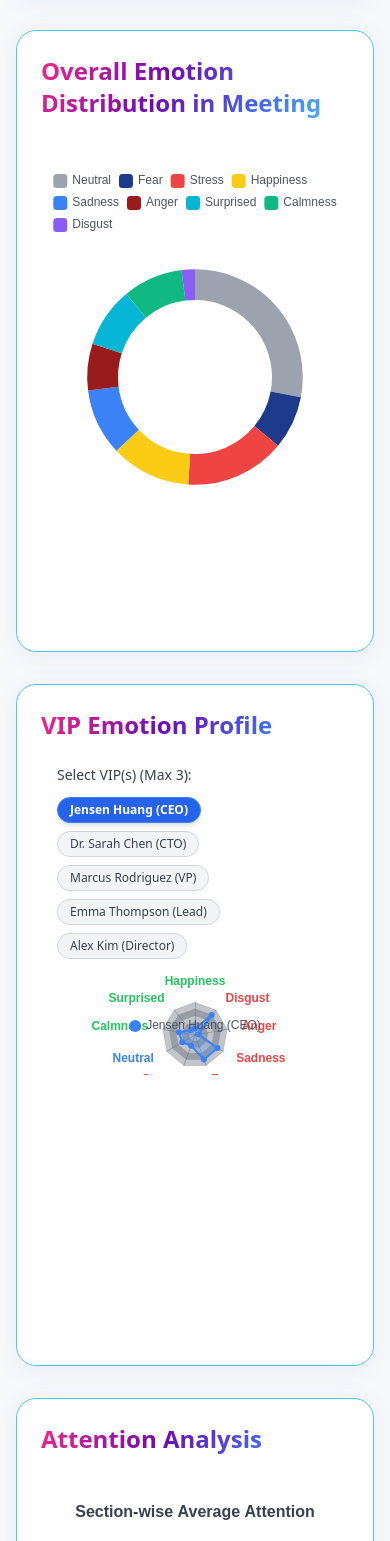
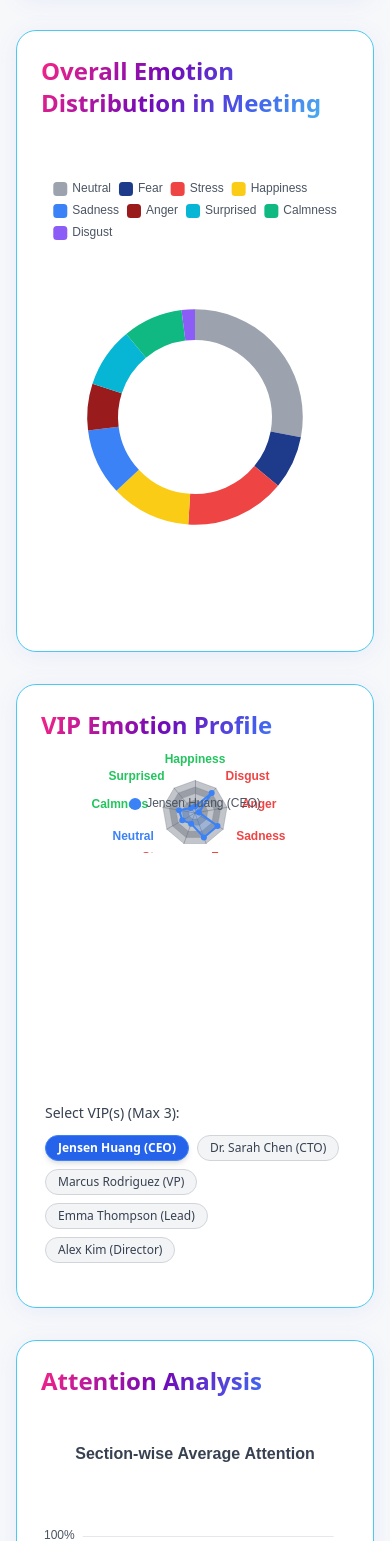
Before and after one commit to emredursunn/conference-camera-analysis-dashboard, a Next.js app: page /dashboard in a window 390 px wide. Shown: the part 2272-3813 px from the top of the page. Built offline with nearby package versions, Linux system fonts and the light colour scheme.

Commit message:
Fix: Grafik kaymalarını önlemek için donut chart responsive hale getirildi ve legend/grafik arası boşluk optimize edildi

```diff
--- a/app/dashboard/components/OverallEmotionDonutChart.tsx
+++ b/app/dashboard/components/OverallEmotionDonutChart.tsx
@@ -58,8 +58,9 @@ const OverallEmotionDonutChart: FC<Props> = ({ data = defaultOverallEmotionDistr
       formatter: "{b}: {d}%",
     },
     legend: {
-      top: 42,
+      top: 50,
       left: "center",
+
       itemWidth: 14,
       itemHeight: 14,
       textStyle: { color: "#4B5563", fontSize: 12 },
@@ -71,6 +72,7 @@ const OverallEmotionDonutChart: FC<Props> = ({ data = defaultOverallEmotionDistr
         name: "Emotion Share",
         type: "pie",
         radius: ["50%", "70%"],
+        center: ["50%", "58%"],
         avoidLabelOverlap: false,
         label: {
           show: false,
@@ -94,7 +96,21 @@ const OverallEmotionDonutChart: FC<Props> = ({ data = defaultOverallEmotionDistr
     ],
   };
 
-  return <ReactECharts option={option} style={{ width: "100%", height }} opts={{ renderer: "canvas" }} />;
+  return (
+    <div
+      style={{
+        display: "flex",
+        justifyContent: "center",
+        alignItems: "center",
+        width: "100%",
+        height: typeof height === "number" ? `${height}px` : height || "100%",
+        aspectRatio: "1 / 1",
+        minWidth: 0,
+      }}
+    >
+      <ReactECharts option={option} style={{ width: "100%", height: "100%" }} opts={{ renderer: "canvas" }} />
+    </div>
+  );
 };
 
 export default OverallEmotionDonutChart;
--- a/app/dashboard/components/VIPEmotionRadarChart.tsx
+++ b/app/dashboard/components/VIPEmotionRadarChart.tsx
@@ -165,7 +165,14 @@ const VIPEmotionRadarChart: FC<Props> = ({
   };
 
   return (
-    <div className="rounded-xl p-4 h-full flex flex-col">
+    <div className="rounded-x1 p-1 h-full flex flex-col">
+      <div className="flex-grow" style={{ minHeight: height }}>
+        <ReactECharts
+          option={option}
+          style={{ width: "100%", height: "100%" }}
+          opts={{ renderer: "canvas" }}
+        />
+      </div>
       <div className="flex flex-col sm:flex-row sm:items-center gap-3 mb-4">
         <span className="text-gray-700 text-sm font-medium shrink-0">
           Select VIP(s) (Max 3):
@@ -187,13 +194,6 @@ const VIPEmotionRadarChart: FC<Props> = ({
           ))}
         </div>
       </div>
-      <div className="flex-grow" style={{ minHeight: height }}>
-        <ReactECharts
-          option={option}
-          style={{ width: "100%", height: "100%" }}
-          opts={{ renderer: "canvas" }}
-        />
-      </div>
     </div>
   );
 };
```
